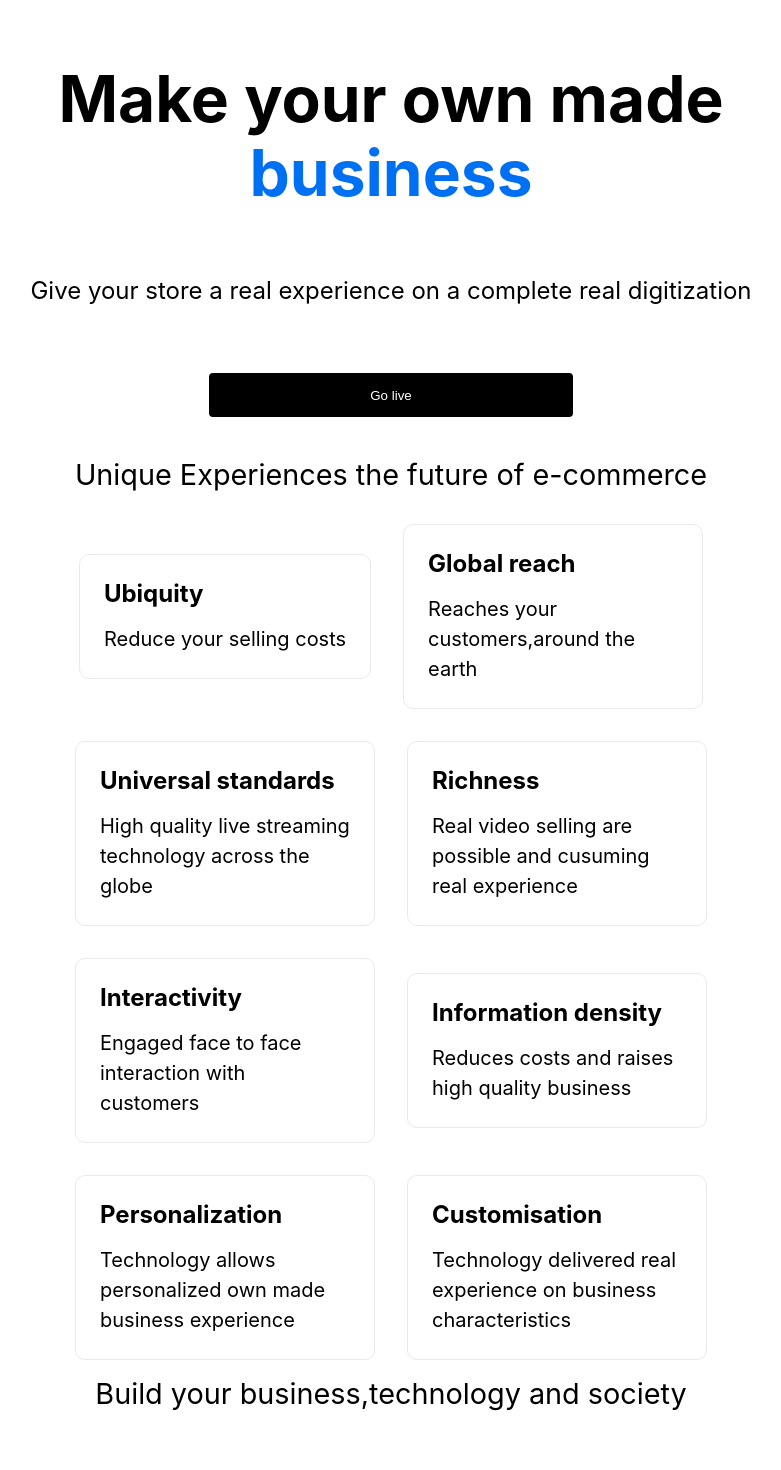
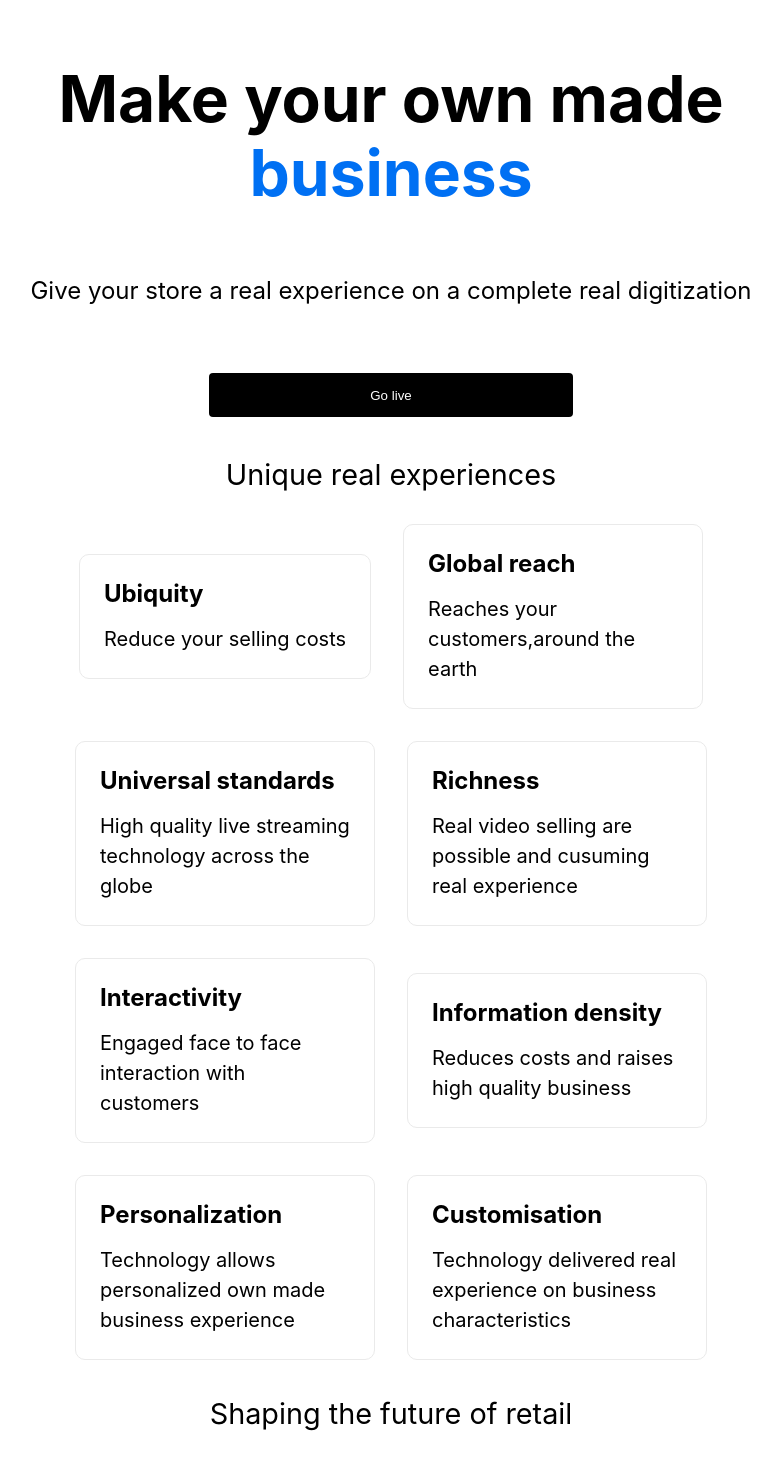
Before and after one commit to rammurmu/next, a Next.js app: page /seller in a window 1280 px wide. Shown: the part 66-1536 px from the top of the page, without its empty margins (249-1030 px from the left). Built offline with nearby package versions, Linux system fonts and the light colour scheme.

Commit message:
Update seller.js

```diff
--- a/pages/seller.js
+++ b/pages/seller.js
@@ -19,7 +19,7 @@ export default function Seller() {
           Give your store a real experience on a complete real digitization
         </p>
         <button type="Go live">Go live</button>
-        <p>Unique Experiences the future of e-commerce</p>
+        <p>Unique real experiences </p>
         <div className={styles.grid}>
           <a href="https://" className={styles.card}>
             <h2>Ubiquity</h2>
@@ -61,7 +61,8 @@ export default function Seller() {
             <p>Technology delivered real experience on business characteristics</p>
           </a>
          </div>
-         <p>Build your business,technology and society</p>
+         <br />
+         <p>Shaping the future of retail</p>
       </main>
       </div>
   )
```
